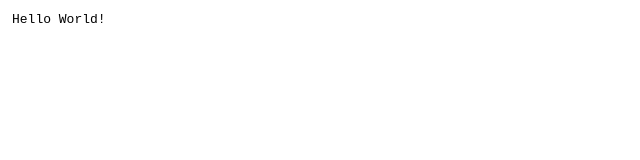
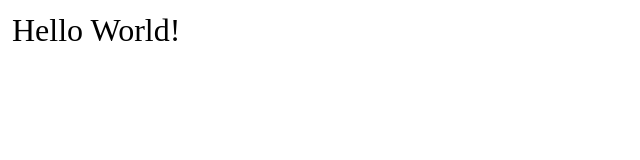
Before and after one commit to goodwinnk/colored-words, a website: page client/index.html in a window 1280 px wide. Shown: the whole page, without its empty margins (0-640 px from the left). Drawn offline with nearby package versions, Linux system fonts and the light colour scheme.

Commit message:
Big font and non-monospaced font

```diff
--- /dev/null
+++ b/client/css/kids-editor.css
@@ -0,0 +1,4 @@
+.CodeMirror {
+    font-size: xx-large;
+    font-family: serif;
+}
--- a/client/index.html
+++ b/client/index.html
@@ -6,6 +6,7 @@
 
     <script src="node_modules/codemirror/lib/codemirror.js"></script>
     <link rel="stylesheet" href="node_modules/codemirror/lib/codemirror.css">
+    <link rel="stylesheet" href="css/kids-editor.css">
 </head>
 <body>
     <form>
```
